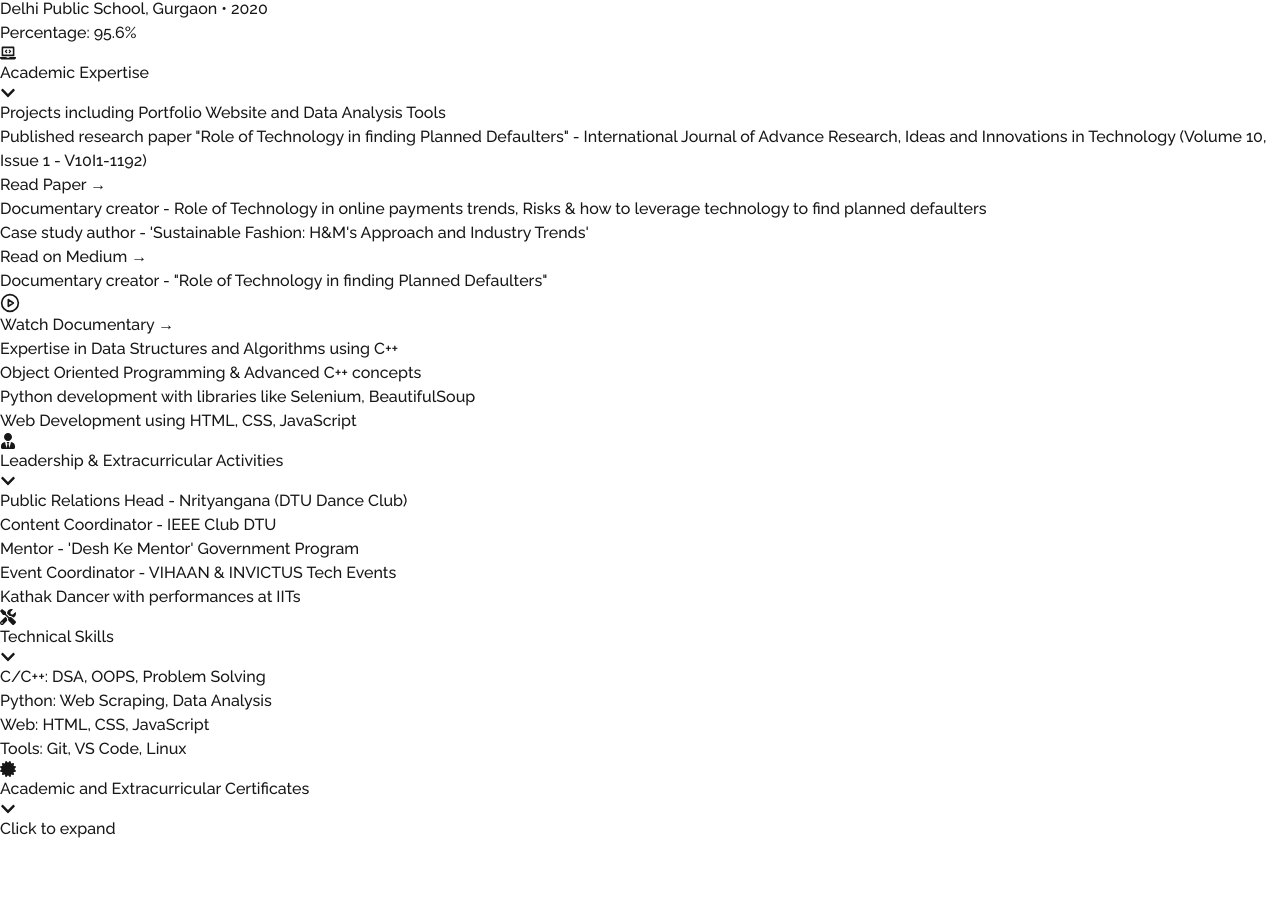
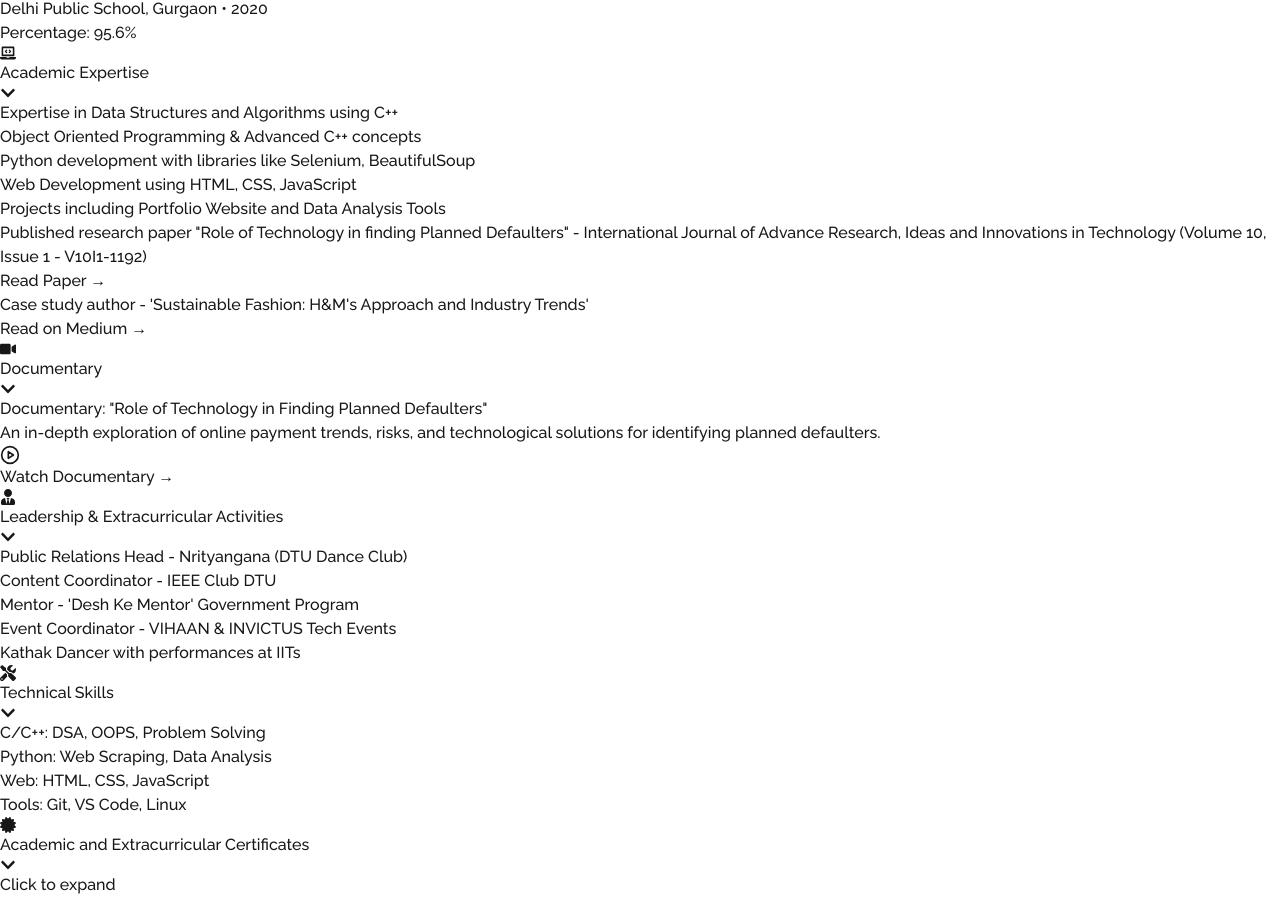
Before and after one commit to DesireDivTeam/Ananyaresume, a Next.js app: page /resume in a window 1280 px wide. Shown: the part 816-1713 px from the top of the page. Before the commit the page ends 1657 px from the top, so only its background shows below. Built offline with nearby package versions, Linux system fonts and the light colour scheme.

Commit message:
feat: enhance resume page with new video section and improved content layout

```diff
--- a/src/app/(pages)/resume/page.js
+++ b/src/app/(pages)/resume/page.js
@@ -2,7 +2,7 @@
 import React, { useState } from "react";
 import Education from "@/app/_components/Education";
 import Wrapper from "@/app/_components/Wrapper";
-import { FaChevronDown, FaGraduationCap, FaLaptopCode, FaUserTie, FaTools, FaStar, FaFileAlt, FaCertificate } from "react-icons/fa";
+import { FaChevronDown, FaGraduationCap, FaLaptopCode, FaUserTie, FaTools, FaStar, FaFileAlt, FaCertificate, FaVideo } from "react-icons/fa";
 import Certificates from "@/app/_components/Certificates";
 import { CirclePlay } from "lucide-react";
 
@@ -26,29 +26,35 @@ const resumeSections = [
     title: 'Academic Expertise',
     icon: <FaLaptopCode className="w-6 h-6" />,
     content: [
+      "Expertise in Data Structures and Algorithms using C++",
+      "Object Oriented Programming & Advanced C++ concepts",
+      "Python development with libraries like Selenium, BeautifulSoup",
+      "Web Development using HTML, CSS, JavaScript",
       "Projects including Portfolio Website and Data Analysis Tools",
       {
         text: 'Published research paper "Role of Technology in finding Planned Defaulters" - International Journal of Advance Research, Ideas and Innovations in Technology (Volume 10, Issue 1 - V10I1-1192)',
         link: 'https://www.ijariit.com/manuscript/role-of-technology-in-finding-planned-defaulters/',
         linkText: 'Read Paper'
       },
-      "Documentary creator - Role of Technology in online payments trends, Risks & how to leverage technology to find planned defaulters",
       {
         text: "Case study author - 'Sustainable Fashion: H&M's Approach and Industry Trends'",
         link: "https://medium.com/@ananyabh09/case-study-d740e01a73de",
         linkText: "Read on Medium"
+      }
+    ]
   },
   {
-        text: 'Documentary creator - "Role of Technology in finding Planned Defaulters"',
+    id: 'documentary',
+    title: 'Documentary',
+    icon: <FaVideo className="w-6 h-6" />,
+    content: [
+      {
+        text: 'Documentary: "Role of Technology in Finding Planned Defaulters"',
+        description: 'An in-depth exploration of online payment trends, risks, and technological solutions for identifying planned defaulters.',
         isVideo: true,
         videoUrl: '/vid.mp4',
         linkText: 'Watch Documentary'
-      },
-      "Expertise in Data Structures and Algorithms using C++",
-      "Object Oriented Programming & Advanced C++ concepts",
-      "Python development with libraries like Selenium, BeautifulSoup",
-      "Web Development using HTML, CSS, JavaScript",
-
+      }
     ]
   },
   {
@@ -71,7 +77,7 @@ const resumeSections = [
       "C/C++: DSA, OOPS, Problem Solving",
       "Python: Web Scraping, Data Analysis",
       "Web: HTML, CSS, JavaScript",
-      "Tools: Git, VS Code, Linux",
+      "Tools: Git, VS Code, Linux"
     ]
   },
   {
@@ -100,9 +106,12 @@ export default function ResumePage() {
           <p className="text-base md:text-lg text-gray-300 leading-relaxed group-hover/item:text-gray-200 transition-colors">
             {item.text}
           </p>
+          {item.description && (
+            <p className="text-sm text-gray-400">{item.description}</p>
+          )}
           <button
             onClick={() => setVideoModal({ isOpen: true, url: item.videoUrl })}
-            className="inline-flex items-center gap-2 text-purple-400 hover:text-purple-300 transition-colors text-sm"
+            className="inline-flex items-center gap-2 text-purple-400 hover:text-purple-300 transition-colors text-sm font-medium"
           >
             <CirclePlay size={20} />
             {item.linkText} →
@@ -119,7 +128,7 @@ export default function ResumePage() {
           href={item.link}
           target="_blank"
           rel="noopener noreferrer"
-          className="inline-block text-purple-400 hover:text-purple-300 transition-colors text-sm"
+          className="inline-flex items-center gap-2 text-purple-400 hover:text-purple-300 transition-colors text-sm font-medium"
         >
           {item.linkText} →
         </a>
@@ -158,6 +167,7 @@ export default function ResumePage() {
             ))}
           </div>
         </div>
+
         {/* Accordion Sections */}
         <div className="space-y-3">
           {resumeSections.map((section) => (
@@ -185,9 +195,7 @@ export default function ResumePage() {
                 />
               </button>
               <div className={`transition-all duration-300 ease-in-out ${
-                expandedSection === section.id
-                  ? 'max-h-[1000px] opacity-100'
-                  : 'max-h-0 opacity-0'
+                expandedSection === section.id ? 'max-h-[1000px] opacity-100' : 'max-h-0 opacity-0'
               } overflow-hidden`}>
                 <div className="p-6 border-t border-gray-700/30 bg-gray-900/30">
                   {section.component ? (
@@ -208,21 +216,26 @@ export default function ResumePage() {
           ))}
         </div>
       </div>
+
+      {/* Video Modal */}
       {videoModal.isOpen && (
         <div
           className="fixed inset-0 bg-black/90 flex items-center justify-center z-50 p-4"
           onClick={() => setVideoModal({ isOpen: false, url: '' })}
         >
           <div className="relative w-full max-w-4xl aspect-video">
-            <iframe
+            <video
               src={videoModal.url}
-              className="w-full h-full"
-              allow="accelerometer; autoplay; clipboard-write; encrypted-media; gyroscope; picture-in-picture"
-              allowFullScreen
-            ></iframe>
+              controls
+              className="w-full h-full rounded-lg"
+              autoPlay
+            />
             <button
               className="absolute -top-10 right-0 text-white hover:text-purple-400 text-3xl"
-              onClick={() => setVideoModal({ isOpen: false, url: '' })}
+              onClick={(e) => {
+                e.stopPropagation();
+                setVideoModal({ isOpen: false, url: '' });
+              }}
             >
               ×
             </button>
@@ -230,6 +243,5 @@ export default function ResumePage() {
         </div>
       )}
     </Wrapper>
-
   );
 }
```
Lines whose indentation alone changed are shown as unchanged.
